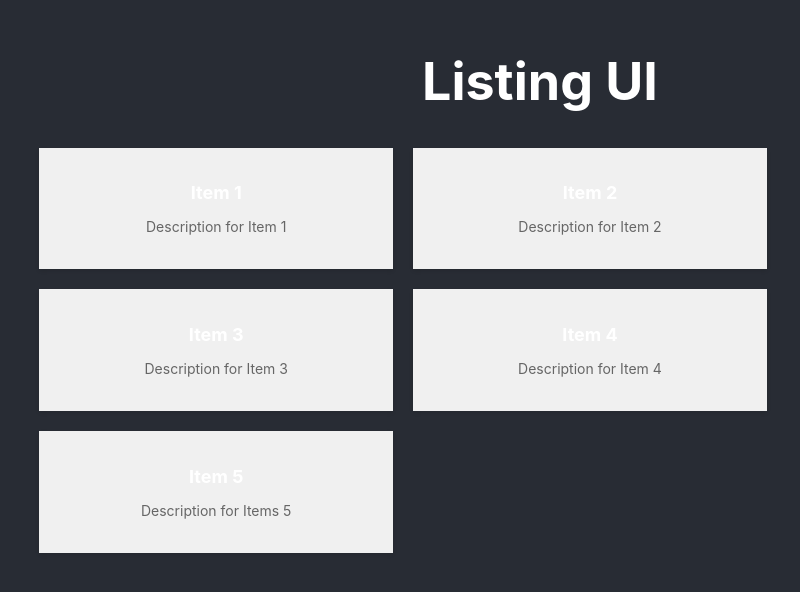
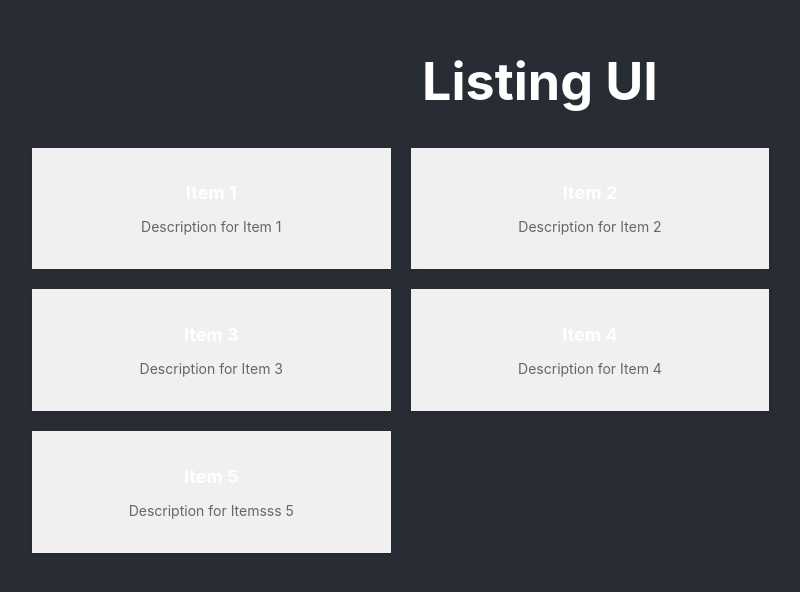
Before and after one commit to sweety-124/tasks, a React (Create React App) app: page / in a window 1280 px wide. Shown: the part 116-708 px from the top of the page, without its empty margins (100-900 px from the left). Built offline with nearby package versions, Linux system fonts and the light colour scheme.

Commit message:
Update ListingUI.js
second

```diff
--- a/src/components/ListingUI.js
+++ b/src/components/ListingUI.js
@@ -6,7 +6,7 @@ const ListingUI = () => {
     { id: 2, title: 'Item 2', description: 'Description for Item 2' },
     { id: 3, title: 'Item 3', description: 'Description for Item 3' },
     { id: 4, title: 'Item 4', description: 'Description for Item 4' },
-    { id: 5, title: 'Item 5', description: 'Description for Items 5' }
+    { id: 5, title: 'Item 5', description: 'Description for Itemsss 5' }
   ];
 
   return (
```
